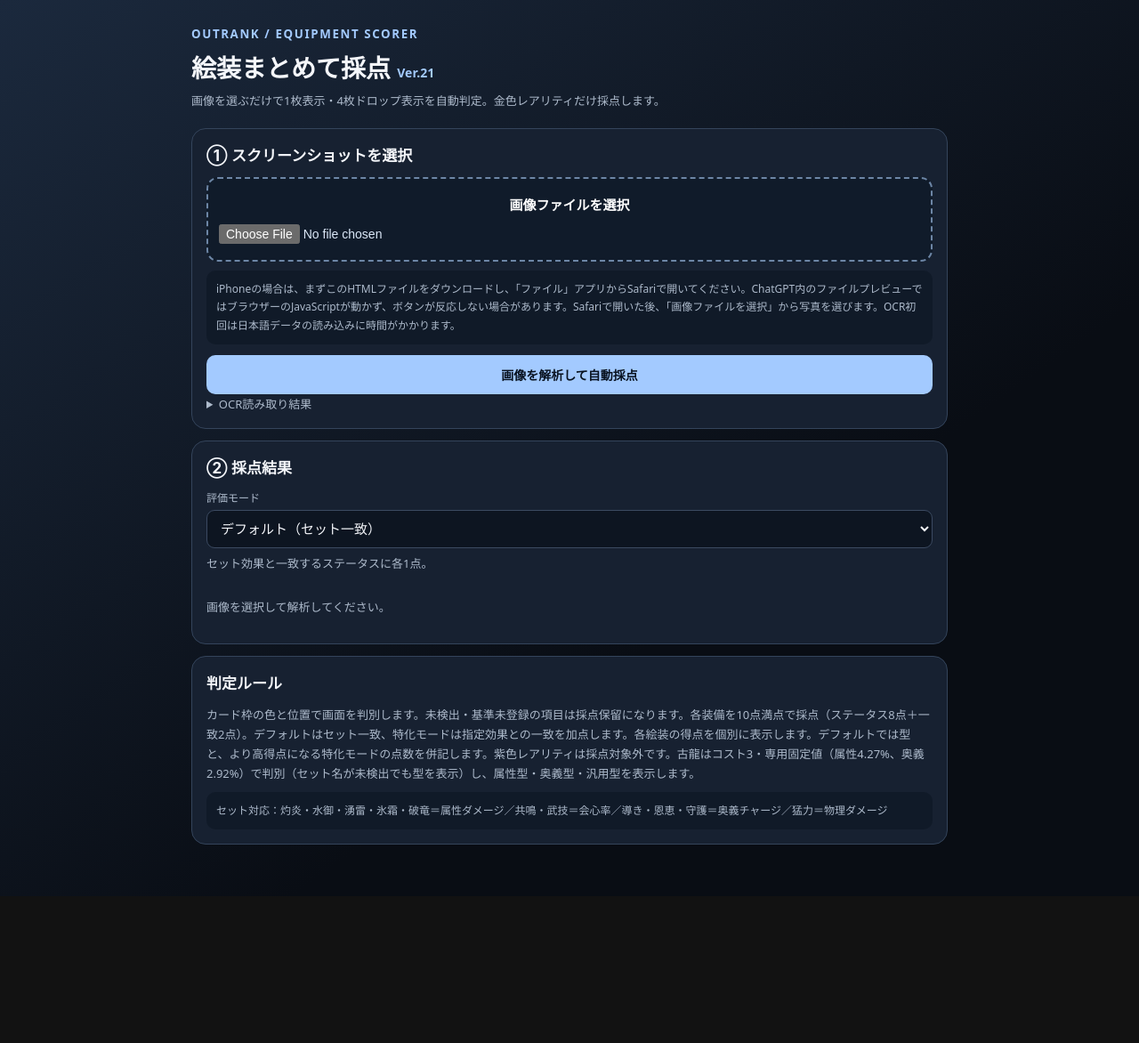
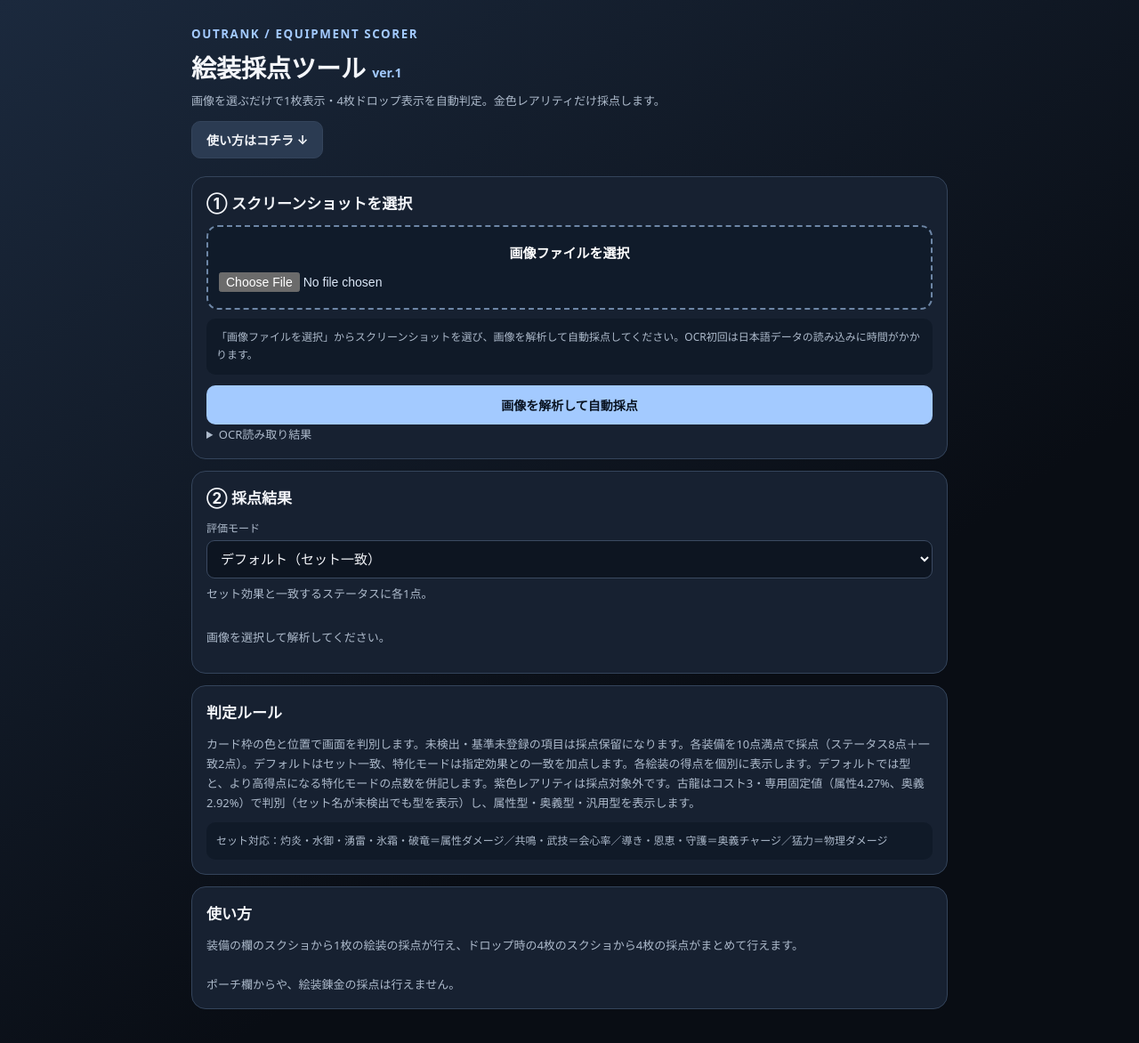
Before and after one commit to iheuko11111-cell/equipment-score, a plain HTML site: page index.html in a window 1280 px wide. Shown: the whole page at 89% size. Before the commit the page ends 1007 px from the top, so only its background shows below. Drawn offline with Linux system fonts and the light colour scheme.

Commit message:
Add files via upload

```diff
--- a/index.html
+++ b/index.html
@@ -3,7 +3,7 @@
 <head>
 <meta charset="utf-8"><meta name="viewport" content="width=device-width,initial-scale=1,viewport-fit=cover">
 <meta name="apple-mobile-web-app-capable" content="yes">
-<title>絵装まとめて採点 Ver.21</title>
+<title>絵装採点ツール ver.1</title>
 <style>
 :root{color-scheme:dark;--bg:#0b1018;--panel:#172131;--line:#34445b;--muted:#adbacb;--text:#f4f6fa;--blue:#a3caff;--green:#80e0b0}
 *{box-sizing:border-box}body{margin:0;padding:18px 12px 45px;background:linear-gradient(145deg,#1b293d,#090d14 65%);color:var(--text);font-family:system-ui,-apple-system,"Hiragino Kaku Gothic ProN",Meiryo,sans-serif}
@@ -19,19 +19,20 @@ button{border:0;border-radius:10px;padding:12px 15px;font-size:14px;font-weight:
 .line{display:flex;justify-content:space-between;padding:8px 0;border-bottom:1px solid var(--line);font-size:13px}.line b{font-variant-numeric:tabular-nums}.sum{display:flex;justify-content:space-between;align-items:center}.sum strong{font-size:38px;color:var(--green)}.sum small{font-size:14px;color:var(--muted)}
 pre{white-space:pre-wrap;max-height:150px;overflow:auto;background:#0d1521;padding:10px;border-radius:8px;font-size:12px}
 @media(max-width:520px){.head h1{font-size:24px}.card{padding:13px}.sum strong{font-size:32px}}
-.overview{display:grid;grid-template-columns:repeat(2,minmax(0,1fr));gap:8px}.quick{background:#101a28;border:1px solid var(--line);border-radius:12px;padding:8px;text-align:center;min-width:0}.quick img{display:block;height:105px;max-width:100%;object-fit:contain;margin:5px auto}.quick strong{font-size:28px;color:var(--green)}.quick small{color:var(--muted)}.type-note{display:block;font-size:13px;color:var(--muted);margin-top:4px;line-height:1.5}.type-note.gain{color:var(--blue)}.quick a{color:inherit;text-decoration:none;display:block}.quick.excluded strong{font-size:18px;color:var(--muted)}.equip summary{cursor:pointer;padding:5px 0}.equip[open] summary{margin-bottom:12px}</style></head>
+.overview{display:grid;grid-template-columns:repeat(2,minmax(0,1fr));gap:8px}.quick{background:#101a28;border:1px solid var(--line);border-radius:12px;padding:8px;text-align:center;min-width:0}.quick img{display:block;height:105px;max-width:100%;object-fit:contain;margin:5px auto}.quick strong{font-size:28px;color:var(--green)}.quick small{color:var(--muted)}.type-note{display:block;font-size:13px;color:var(--muted);margin-top:4px;line-height:1.5}.type-note.gain{color:var(--blue)}.quick a{color:inherit;text-decoration:none;display:block}.quick.excluded strong{font-size:18px;color:var(--muted)}.equip summary{cursor:pointer;padding:5px 0}.equip[open] summary{margin-bottom:12px}html{scroll-behavior:smooth}#usage{scroll-margin-top:16px}.usage-link{display:inline-block;margin-top:12px;padding:10px 16px;border:1px solid var(--line);border-radius:10px;background:#2b3b52;color:var(--text);font-size:14px;font-weight:700;text-decoration:none}@media(prefers-reduced-motion:reduce){html{scroll-behavior:auto}}</style></head>
 <body><main>
-<header class="head"><small>OUTRANK / EQUIPMENT SCORER</small><h1>絵装まとめて採点 <span style="font-size:14px;color:#a3caff">Ver.21</span></h1><div class="muted">画像を選ぶだけで1枚表示・4枚ドロップ表示を自動判定。金色レアリティだけ採点します。</div></header>
+<header class="head"><small>OUTRANK / EQUIPMENT SCORER</small><h1>絵装採点ツール <span style="font-size:14px;color:#a3caff">ver.1</span></h1><div class="muted">画像を選ぶだけで1枚表示・4枚ドロップ表示を自動判定。金色レアリティだけ採点します。</div><a class="usage-link" href="#usage">使い方はコチラ ↓</a></header>
 <section class="card">
 <h2>① スクリーンショットを選択</h2>
 <label class="picker">画像ファイルを選択<input id="file" type="file" accept="image/*"></label>
 <img id="preview" alt="選択した画像のプレビュー">
-<div class="hint">iPhoneの場合は、まずこのHTMLファイルをダウンロードし、「ファイル」アプリからSafariで開いてください。ChatGPT内のファイルプレビューではブラウザーのJavaScriptが動かず、ボタンが反応しない場合があります。Safariで開いた後、「画像ファイルを選択」から写真を選びます。OCR初回は日本語データの読み込みに時間がかかります。</div>
+<div class="hint">「画像ファイルを選択」からスクリーンショットを選び、画像を解析して自動採点してください。OCR初回は日本語データの読み込みに時間がかかります。</div>
 <button id="run" class="primary" type="button">画像を解析して自動採点</button><div id="status" class="muted" aria-live="polite"></div>
 <details><summary class="muted">OCR読み取り結果</summary><pre id="raw">まだ解析していません。</pre></details>
 </section>
 <section class="card"><h2>② 採点結果</h2><div class="field" style="margin-bottom:14px"><label for="mode">評価モード</label><select id="mode"><option value="default">デフォルト（セット一致）</option><option value="属性ダメージ">属性特化</option><option value="奥義チャージ">奥義チャージ特化</option><option value="会心率">会心率特化</option></select><div id="modeHint" class="muted" style="margin-top:6px">セット効果と一致するステータスに各1点。</div></div><div id="overview" class="overview"></div><div id="results"><p class="muted">画像を選択して解析してください。</p></div></section>
 <section class="card"><h2>判定ルール</h2><div class="muted">カード枠の色と位置で画面を判別します。未検出・基準未登録の項目は採点保留になります。各装備を10点満点で採点（ステータス8点＋一致2点）。デフォルトはセット一致、特化モードは指定効果との一致を加点します。各絵装の得点を個別に表示します。デフォルトでは型と、より高得点になる特化モードの点数を併記します。紫色レアリティは採点対象外です。古龍はコスト3・専用固定値（属性4.27%、奥義2.92%）で判別（セット名が未検出でも型を表示）し、属性型・奥義型・汎用型を表示します。</div><div class="hint">セット対応：灼炎・水御・湧雷・氷霜・破竜＝属性ダメージ／共鳴・武技＝会心率／導き・恩恵・守護＝奥義チャージ／猛力＝物理ダメージ</div></section>
+<section class="card" id="usage"><h2>使い方</h2><div class="muted">装備の欄のスクショから1枚の絵装の採点が行え、ドロップ時の4枚のスクショから4枚の採点がまとめて行えます。<br><br>ポーチ欄からや、絵装錬金の採点は行えません。</div></section>
 </main>
 <script>
 const $=id=>document.getElementById(id);
```
